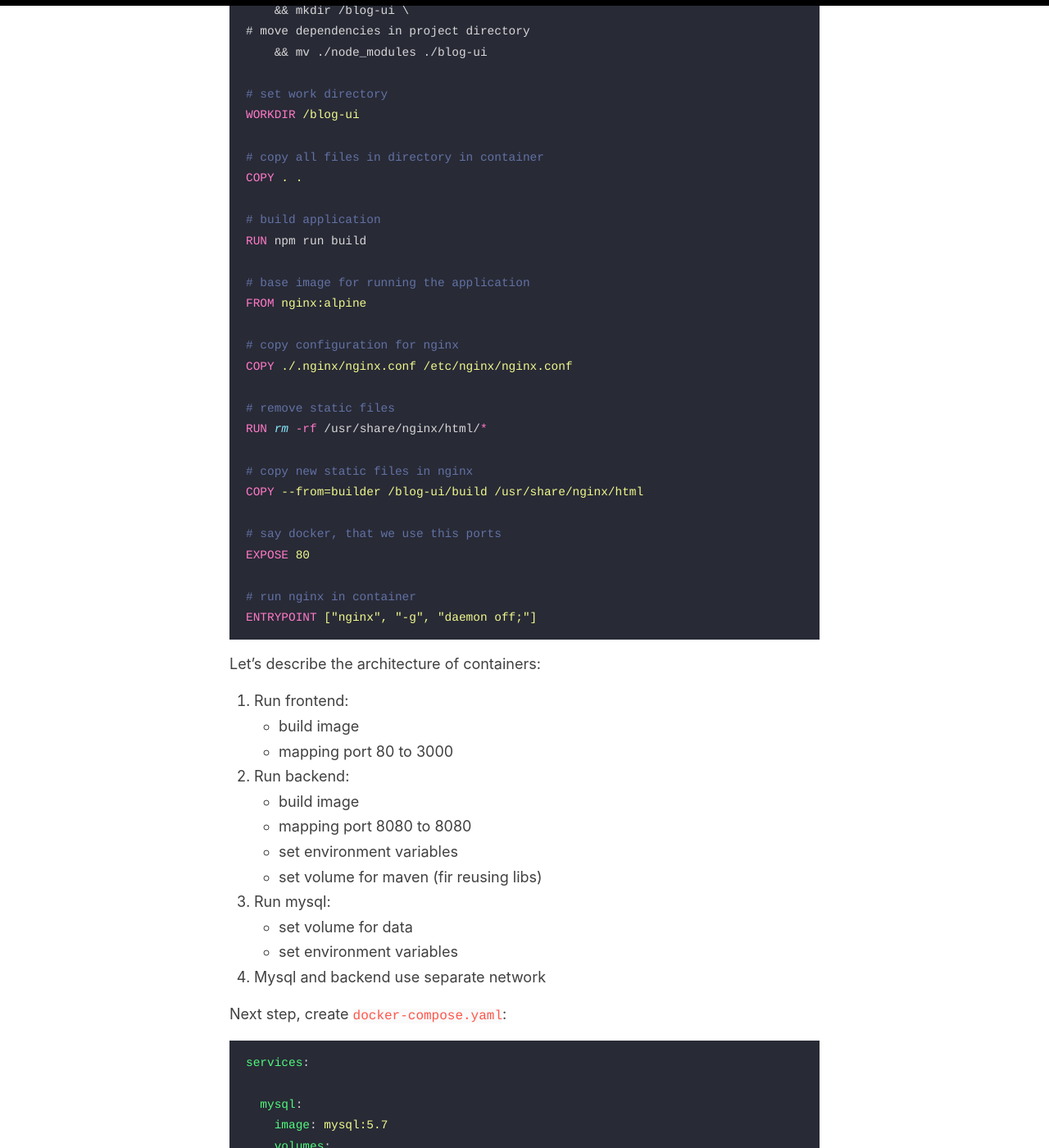
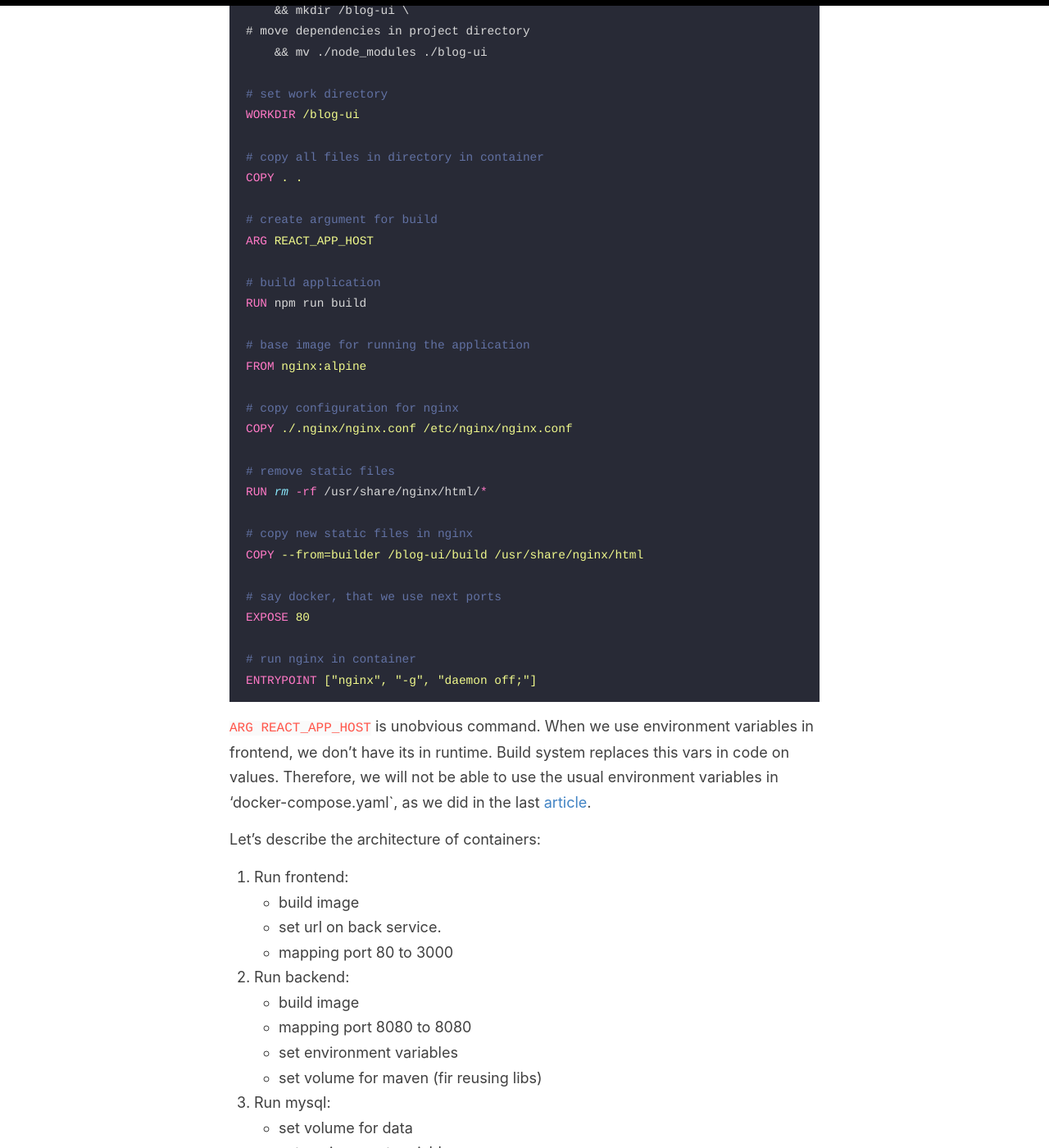
Before and after one commit to Marbok/marbok.github.io, a Jekyll site: the page built from _posts/2021-11-5-Dockerizing-service.md, in a window 1280 px wide and 1400 px high, scrolled down 1303 px. Shown: the whole window at 82% size. Built offline with Jekyll 4.4.1, drawn with Linux system fonts in a browser that asks for light colours; some of the changed text lies outside the part shown.

Commit message:
add args in dockerizing-service

````diff
--- a/_posts/2021-11-5-Dockerizing-service.md
+++ b/_posts/2021-11-5-Dockerizing-service.md
@@ -51,6 +51,9 @@ WORKDIR /blog-ui
 # copy all files in directory in container
 COPY . .
 
+# create argument for build
+ARG REACT_APP_HOST
+
 # build application
 RUN npm run build
 
@@ -66,16 +69,19 @@ RUN rm -rf /usr/share/nginx/html/*
 # copy new static files in nginx
 COPY --from=builder /blog-ui/build /usr/share/nginx/html
 
-# say docker, that we use this ports
+# say docker, that we use next ports
 EXPOSE 80
 
 # run nginx in container
 ENTRYPOINT ["nginx", "-g", "daemon off;"]
 ```
 
+`ARG REACT_APP_HOST` is unobvious command. When we use environment variables in frontend, we don't have its in runtime. Build system replaces this vars in code on values. Therefore, we will not be able to use the usual environment variables in 'docker-compose.yaml`, as we did in the last [article](/Docker-compose-wordpress).
+
 Let's describe the architecture of containers:
 1. Run frontend:
     - build image
+    - set url on back service.
     - mapping port 80 to 3000
 2. Run backend:
     - build image
@@ -125,7 +131,10 @@ services:
       JWT_SECRET: test
 
   front:
-    build: front/ # docker create image form this directory
+    build:
+      context: front/ # docker create image form this directory
+      args:
+        REACT_APP_HOST: localhost:8080 # use args for pass url on backend
     ports:
       - "3000:80"
 
````
